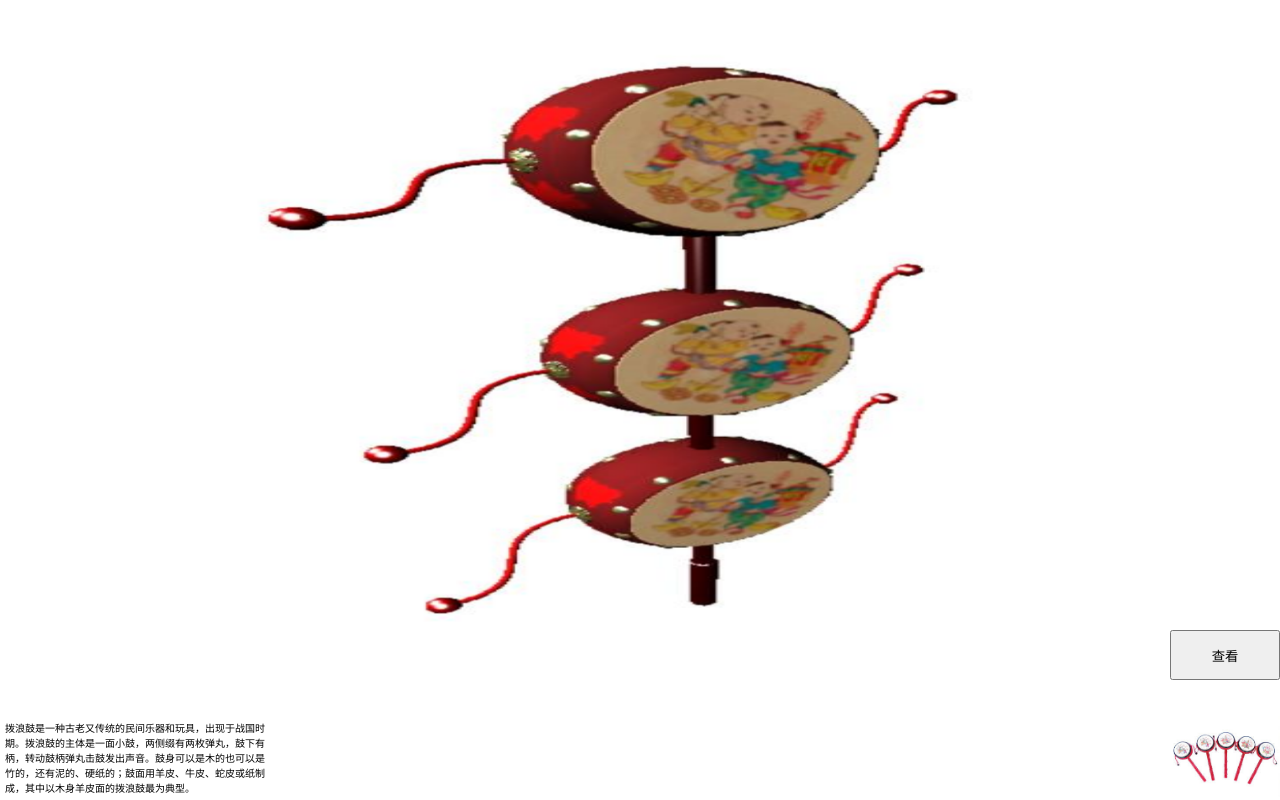
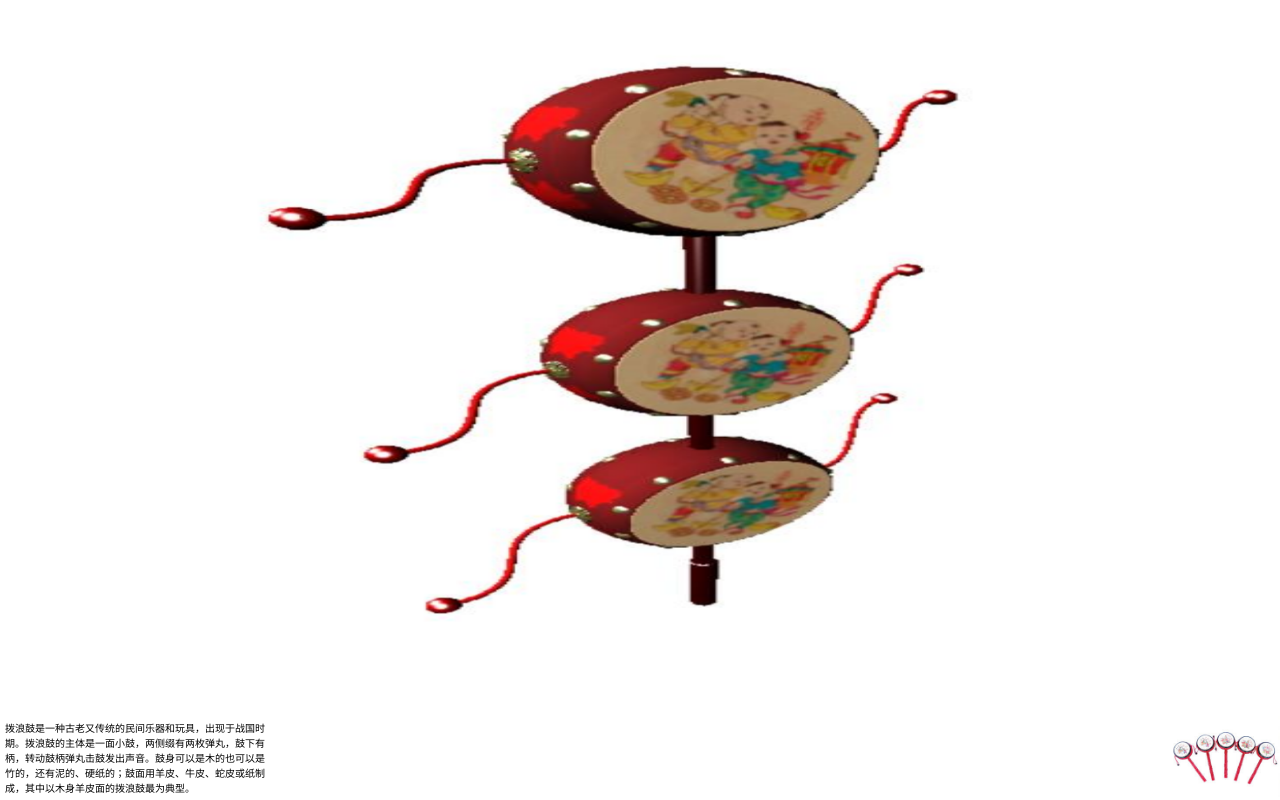
Before and after one commit to 18555851781/PTJob_WebAR, a website: page develop/Model.html in a window 1280 px wide. Drawn offline with nearby package versions, Linux system fonts and the light colour scheme.

Commit message:
按钮修改为图片样式

```diff
--- a/develop/Model.html
+++ b/develop/Model.html
@@ -51,10 +51,11 @@
         .Move
         {
             position: fixed;
-            bottom:15%;
+            bottom:0%;
             right: 0%;
             width: 110px;
-            height: 50px;
+            height: 84px;
+            background-image: url("../Model/Texture/BLG.jpg");
         }
 
     </style>
@@ -62,11 +63,10 @@
 <body>
     <div class="UI_Body">
         <div class="UI">
-            <img src="../Model/Texture/WechatIMG129.png" class="Image">
-            <input type="button" value="查看" class="Move"  onclick="MoveControl()">
+            <input type="image" src="../Model/Texture/WechatIMG129.png" class="Move"  onclick="MoveControl()" >
             <p class="Text">拨浪鼓是一种古老又传统的民间乐器和玩具，出现于战国时期。拨浪鼓的主体是一面小鼓，两侧缀有两枚弹丸，鼓下有柄，转动鼓柄弹丸击鼓发出声音。鼓身可以是木的也可以是竹的，还有泥的、硬纸的；鼓面用羊皮、牛皮、蛇皮或纸制成，其中以木身羊皮面的拨浪鼓最为典型。</p>
             <div id="Mask" class="Mask">
-                <img src="../Model/Texture/BLG.jpg" class="Load">
+                <img src="../Model/Texture/BLG.jpg" class="Load" onclick="MoveControl()">
             </div>
         </div>
         <div class="Display">
```
